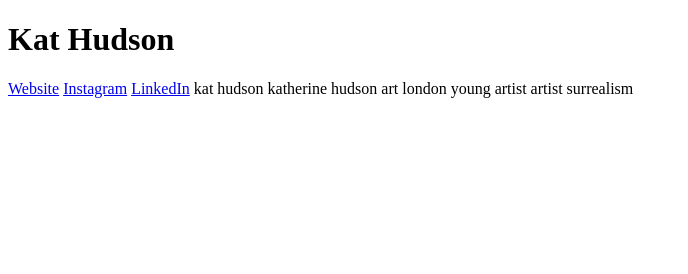
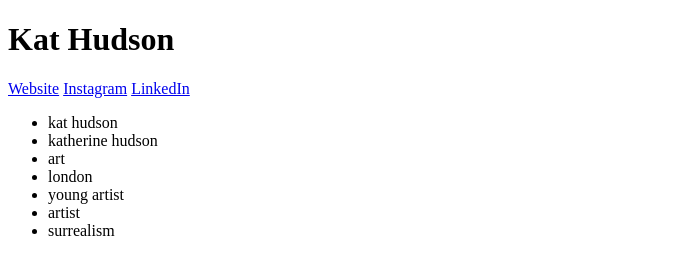
Before and after one commit to githubemma/kathudson, a plain HTML site: page index.html in a window 1280 px wide. Shown: the whole page, without its empty margins (0-688 px from the left). Drawn offline with Linux system fonts and the light colour scheme.

Commit message:
makes descriptions a list

```diff
--- a/index.html
+++ b/index.html
@@ -12,13 +12,15 @@
 	<a href="https://instagram.com/kathudson_creations/">Instagram</a>
 	<a href="https://www.linkedin.com/pub/katherine-fawcett-hudson/44/b60/a27">LinkedIn</a>
 
-kat hudson
-katherine hudson
-art
-london
-young artist
-artist
-surrealism
+	<ul>
+		<li>kat hudson</li>
+		<li>katherine hudson</li>
+		<li>art</li>
+		<li>london</li>
+		<li>young artist</li>
+		<li>artist</li>
+		<li>surrealism</li>
+	</ul>
 
 	<script>
 	  (function(i,s,o,g,r,a,m){i['GoogleAnalyticsObject']=r;i[r]=i[r]||function(){
```
Lines whose indentation alone changed are shown as unchanged.
